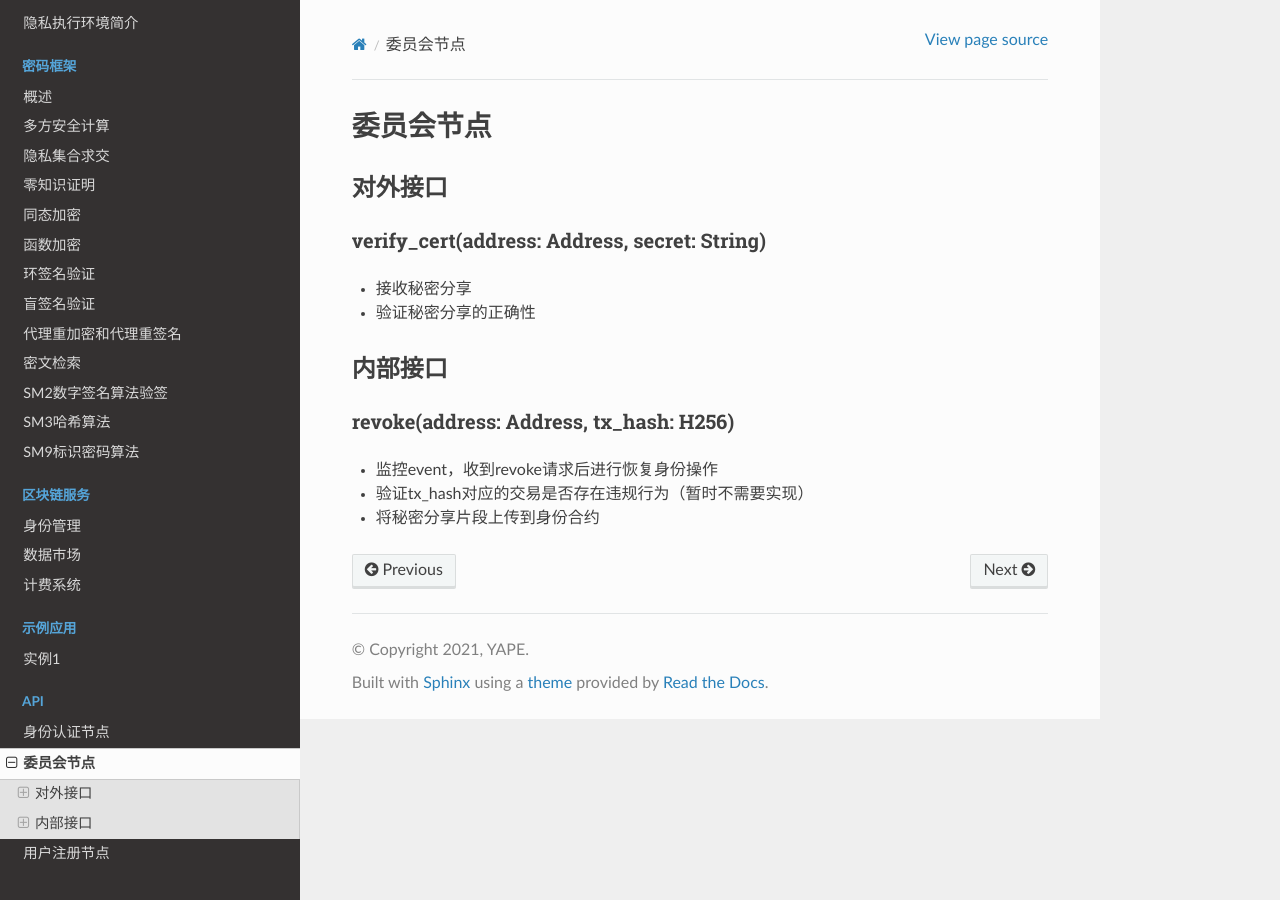
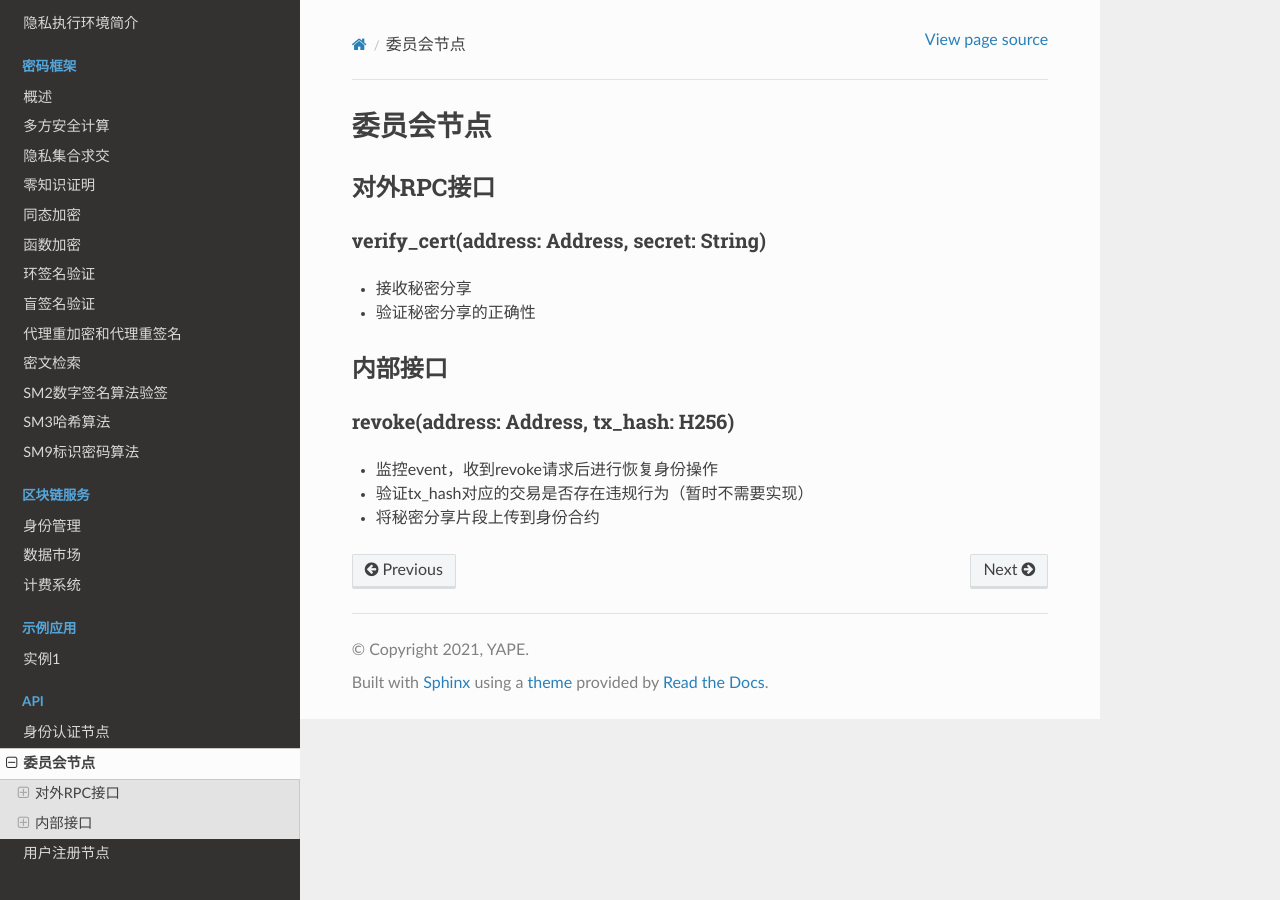
Before and after one commit to boyanet/yape-docs, a Sphinx documentation site: the page built from docs/source/API/comm.md, in a window 1280 px wide. Built offline with Sphinx 7.4.7 and the Read the Docs theme 2.0.0, drawn with Linux system fonts in a browser that asks for light colours.

Commit message:
Update comm.md

```diff
--- a/docs/source/API/comm.md
+++ b/docs/source/API/comm.md
@@ -1,6 +1,6 @@
 # 委员会节点
 
-## 对外接口
+## 对外RPC接口
 
 ### verify_cert(address: Address, secret: String)
 
```
